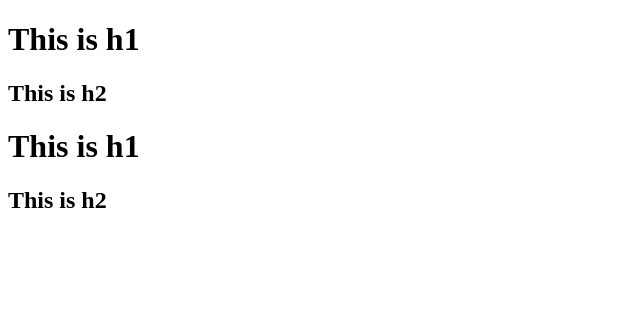
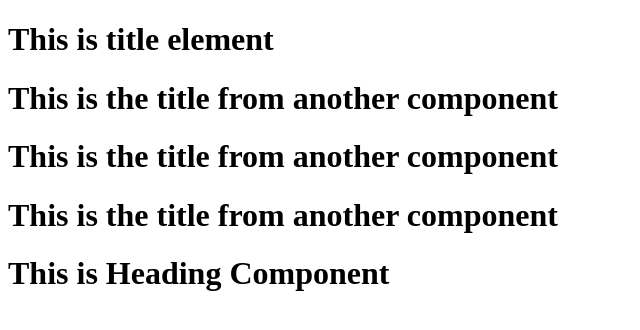
Before and after one commit to Jainendra-Mahajan/React, a React (Vite) app: page / in a window 1280 px wide. Shown: the top 330 px of the page, without its empty margins (0-640 px from the left). Built offline with nearby package versions, Linux system fonts and the light colour scheme.

Commit message:
Added JSX Component & Element

```diff
--- a/App.js
+++ b/App.js
@@ -1,18 +1,29 @@
 import React from "react";
 import ReactDOM from "react-dom/client";
 
-const heading = [React.createElement("div", {id: "parent"},
-React.createElement("div", {id: "child"},
-[React.createElement("h1", {}, "This is h1"), React.createElement("h2", {}, "This is h2")])
-),
+// const heading = React.createElement("h1" , {id: "heading"}, "Hello World from React");
 
-React.createElement("div", {id: "parent"},
-React.createElement("div", {id: "child"},
-[React.createElement("h1", {}, "This is h1"), React.createElement("h2", {}, "This is h2")])
-)];
+// jsx --> React.createElement --> JS object --> HTML Element
+const jsxHeading = <h1 id= "heading">  Hello World from JSX</h1>
+
+const Title = () => (<h1>This is the title from another component</h1>)
+
+const title = (<h1>This is title element</h1>);
+
+//React component
+const HeadingComponent = () => (
+    <div>
+        {title}
+        <Title/>
+        {Title()}
+        <Title></Title>
+        {/* All the three title above are of same use */}
+        <h1>This is Heading Component</h1>
+    </div>
+)
 
 const root = ReactDOM.createRoot(document.getElementById("root"));
 //This root is for DOM to connect it with JS.
 
-root.render(heading);
+root.render(<HeadingComponent/>);
 //Taking heading and converting into HTML tag and render on root.
--- a/package.json
+++ b/package.json
@@ -3,6 +3,8 @@
   "version": "1.0.0",
   "description": "This is react course data",
   "scripts": {
+    "start": "parcel index.html",
+    "build": "parcel build index.html",
     "test": "jest"
   },
   "repository": {
```
Also changed, not shown: Part3.txt (added).
